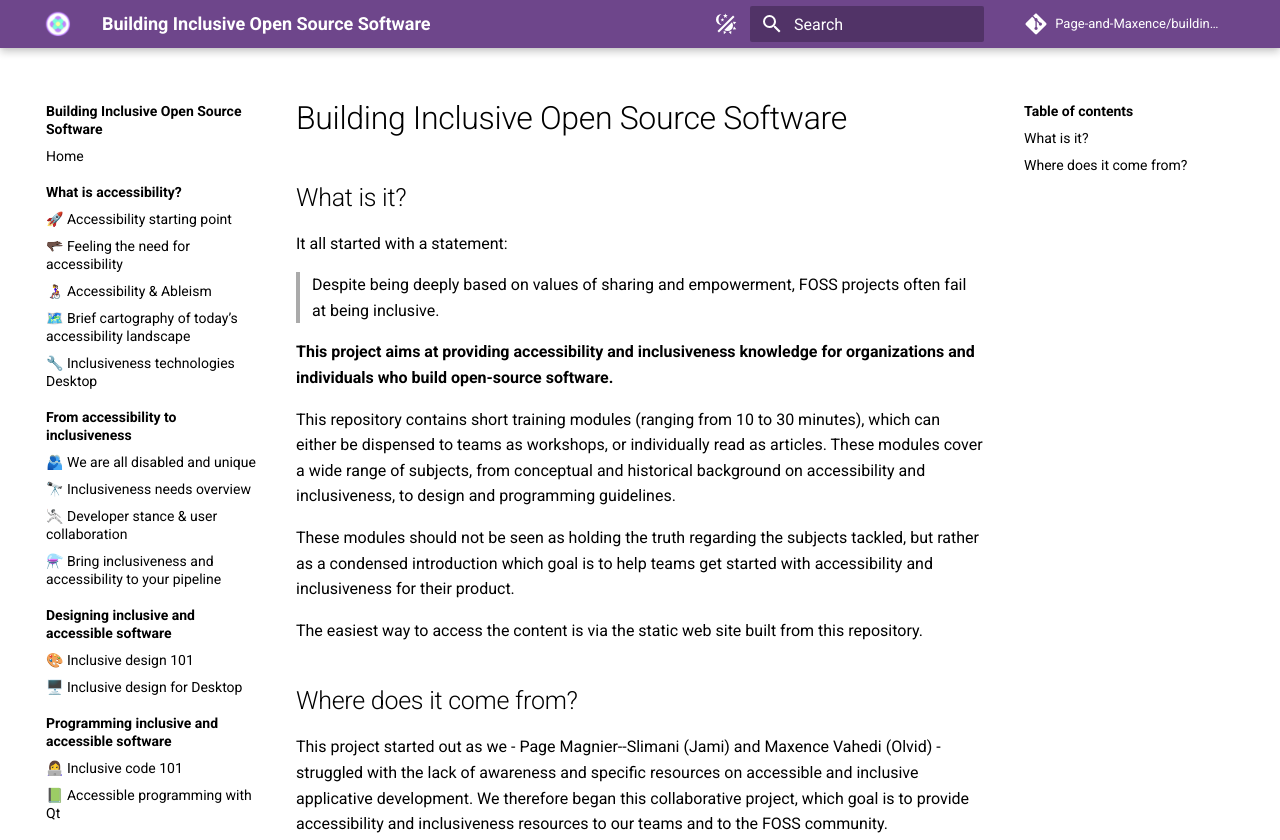
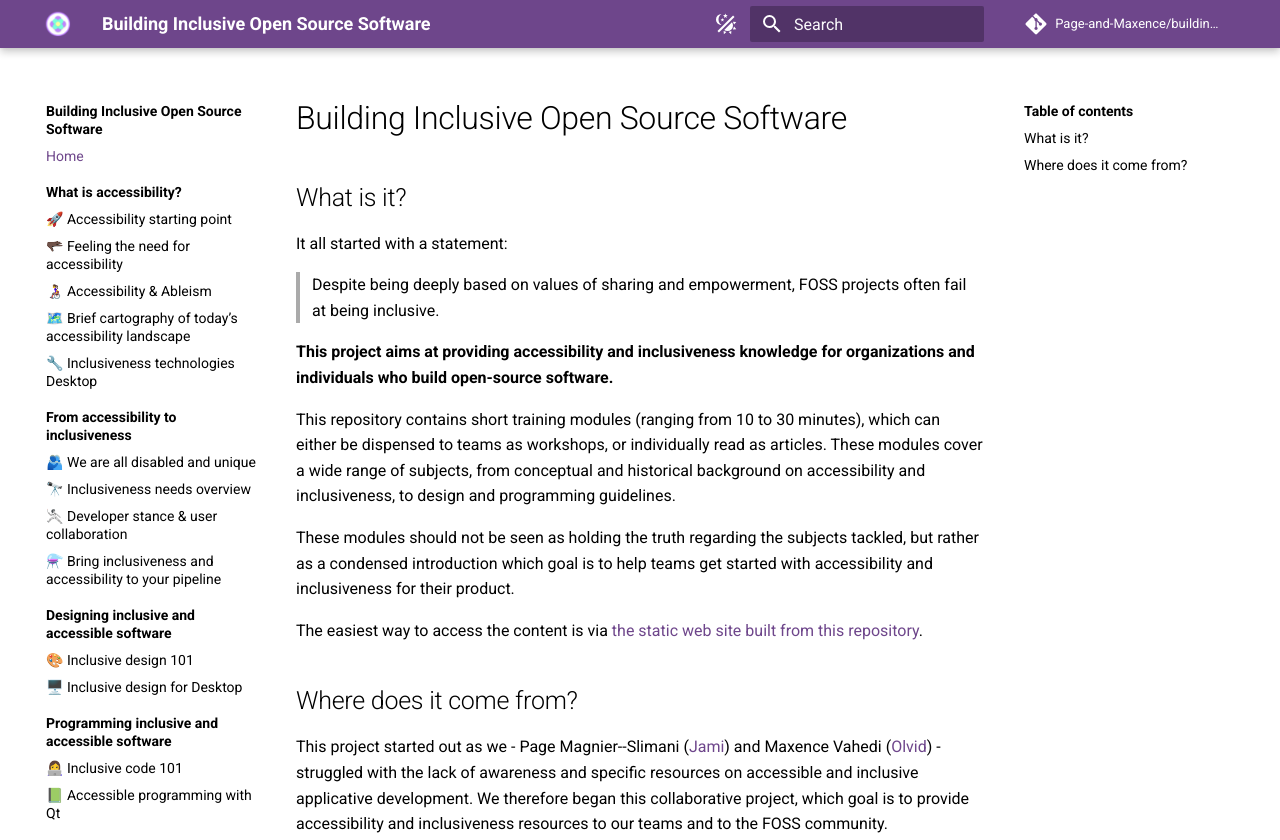
Before and after one commit to savoirfairelinux/building-inclusive-open-source-software, an MkDocs documentation site: the page built from docs/index.md, in a window 1280 px wide. Shown: the top 840 px of the page. Built offline with MkDocs 1.6.1 and Material for MkDocs 9.7.7, drawn with Linux system fonts in a browser that asks for light colours; comment, search, counter and statistics services are not loaded.

Commit message:
SITE: custom color for clickable links

```diff
--- a/docs/stylesheets/extra.css
+++ b/docs/stylesheets/extra.css
@@ -13,7 +13,7 @@
   --md-code-bg-color:           hsla(200, 0%, 96%, 1);
 
   /* ACCENT */
-  --md-accent-fg-color:         #6E468B;
+  --md-accent-fg-color:         #8F60AF;
   --md-accent-bg-color:         #6E468B;
 
   /* DEFAULT FG & BG */
@@ -29,15 +29,15 @@
 
   /* TYPESET */
   --md-typeset-color:                  #000000;
-  --md-typeset-a-color:                #000000;
-  --md-typeset-del-color:              #000000;
-  --md-typeset-ins-color:              #000000;
-  --md-typeset-kbd-color:              #000000;
-  --md-typeset-kbd-accent-color:       #000000;
-  --md-typeset-kbd-border-color:       #000000;
-  --md-typeset-mark-color:             #000000;
-  --md-typeset-table-color:            #000000;
-  --md-typeset-table-color--light:     #000000;
+  --md-typeset-a-color:                #6E468B;
+  --md-typeset-del-color:              #6E468B;
+  --md-typeset-ins-color:              #6E468B;
+  --md-typeset-kbd-color:              #6E468B;
+  --md-typeset-kbd-accent-color:       #6E468B;
+  --md-typeset-kbd-border-color:       #6E468B;
+  --md-typeset-mark-color:             #6E468B;
+  --md-typeset-table-color:            #6E468B;
+  --md-typeset-table-color--light:     #6E468B;
 
   /* FOOTER */
   --md-footer-fg-color:                #000000;
@@ -83,15 +83,15 @@
 
   /* TYPESET */
   --md-typeset-color:                  #FFFFFF;
-  --md-typeset-a-color:                #FFFFFF;
-  --md-typeset-del-color:              #FFFFFF;
-  --md-typeset-ins-color:              #FFFFFF;
-  --md-typeset-kbd-color:              #FFFFFF;
-  --md-typeset-kbd-accent-color:       #FFFFFF;
-  --md-typeset-kbd-border-color:       #FFFFFF;
-  --md-typeset-mark-color:             #FFFFFF;
-  --md-typeset-table-color:            #FFFFFF;
-  --md-typeset-table-color--light:     #FFFFFF;
+  --md-typeset-a-color:                #DEC2FF;
+  --md-typeset-del-color:              #DEC2FF;
+  --md-typeset-ins-color:              #DEC2FF;
+  --md-typeset-kbd-color:              #DEC2FF;
+  --md-typeset-kbd-accent-color:       #DEC2FF;
+  --md-typeset-kbd-border-color:       #DEC2FF;
+  --md-typeset-mark-color:             #DEC2FF;
+  --md-typeset-table-color:            #DEC2FF;
+  --md-typeset-table-color--light:     #DEC2FF;
 
   /* FOOTER */
   --md-footer-fg-color:                #FFFFFF;
```
